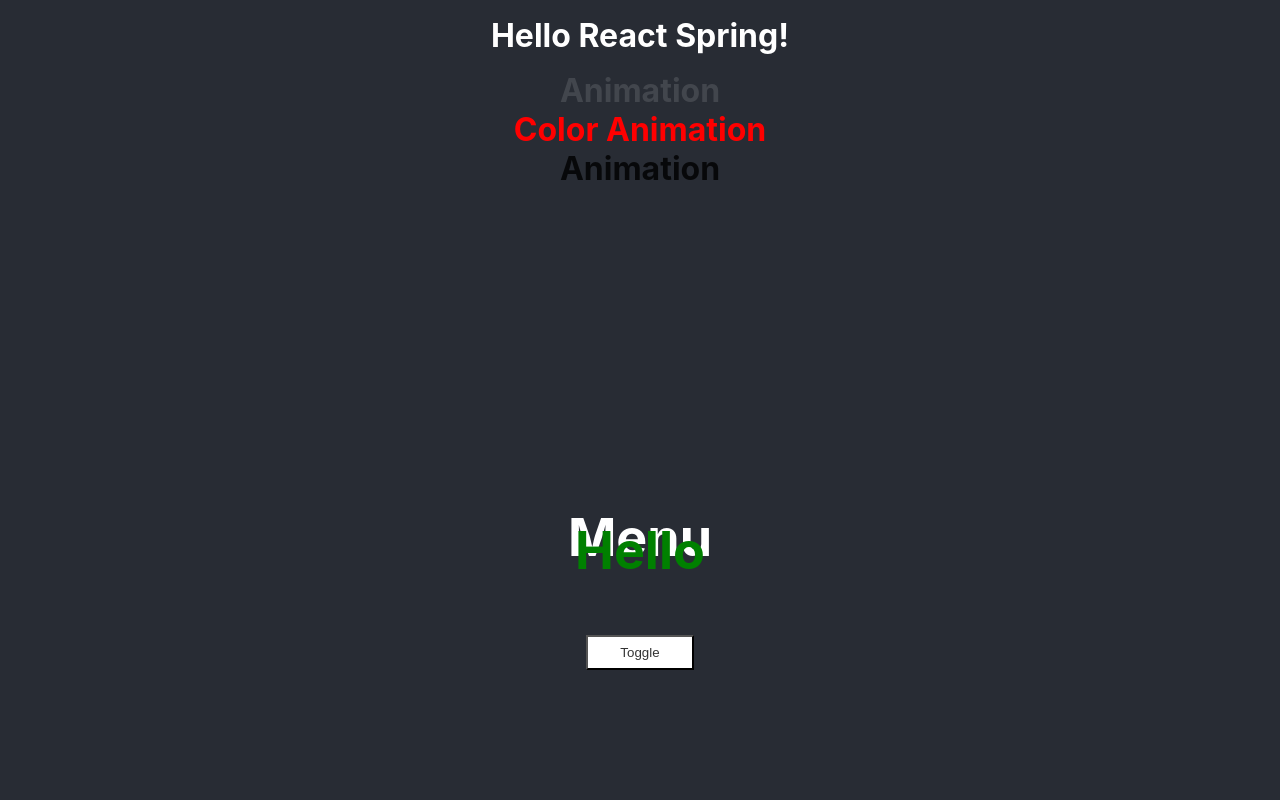
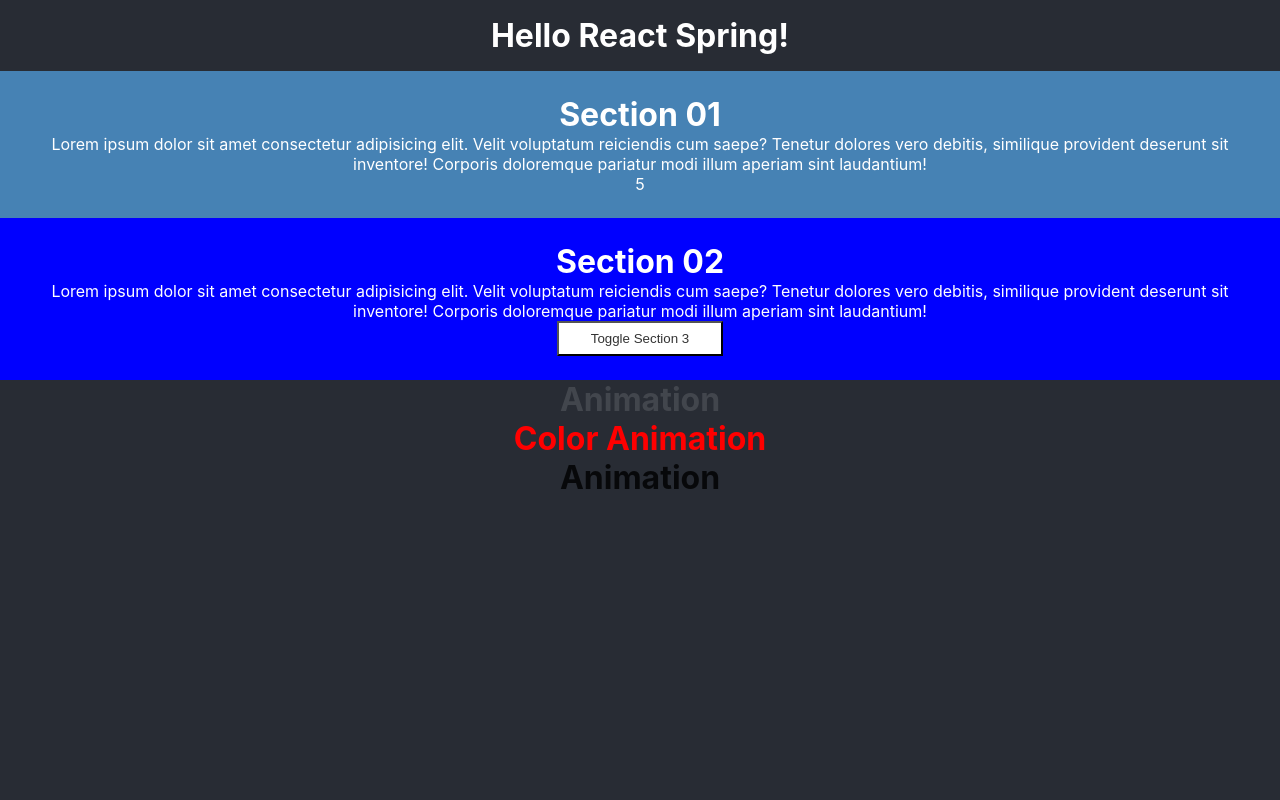
Before and after one commit to jsoomie/animations-folder, a React (Create React App) app in the folder react-spring-tuts/: page / in a window 1280 px wide. Shown: the top 800 px of the page. Built offline with nearby package versions, Linux system fonts and the light colour scheme.

Commit message:
chore: remove comment

```diff
--- a/react-spring-tuts/src/App.tsx
+++ b/react-spring-tuts/src/App.tsx
@@ -5,7 +5,7 @@ function App() {
   return (
     <div className="App">
       <Home />
-      {/* <Traversy /> */}
+      <Traversy />
       <Junk />
       <header className="App-header">
         <Menu />
```
